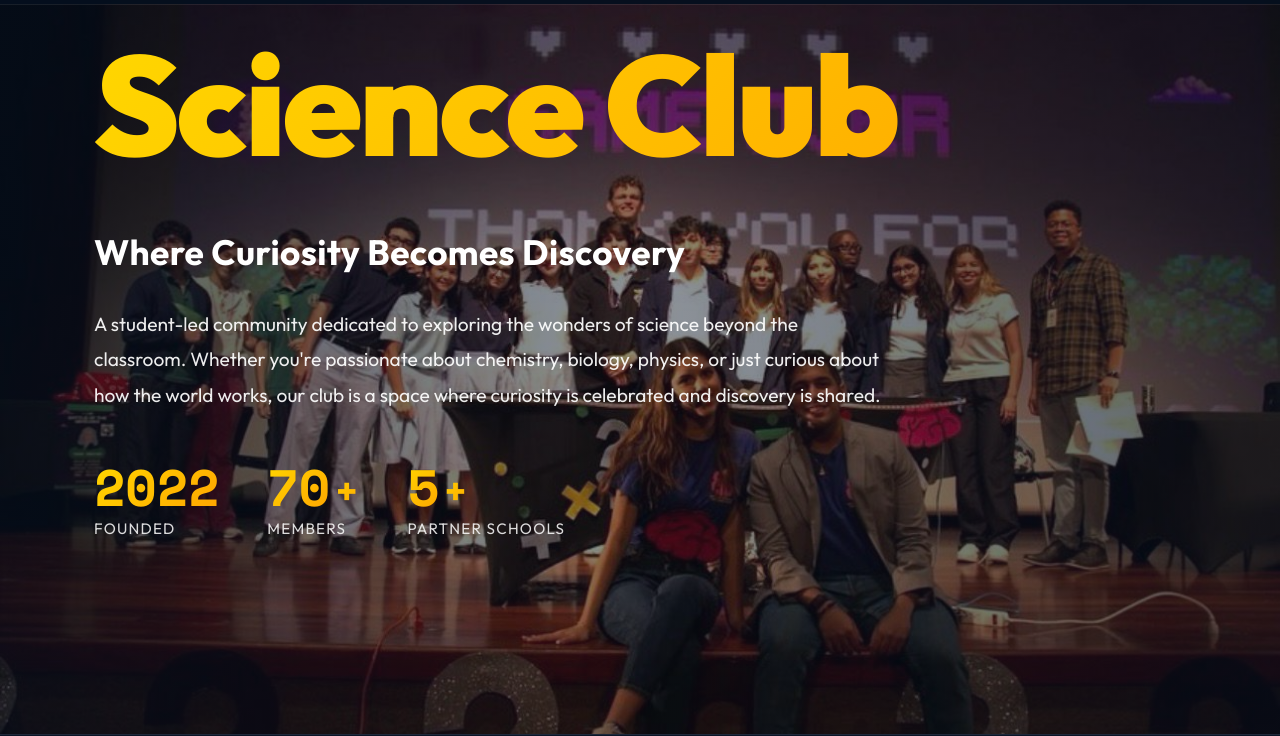
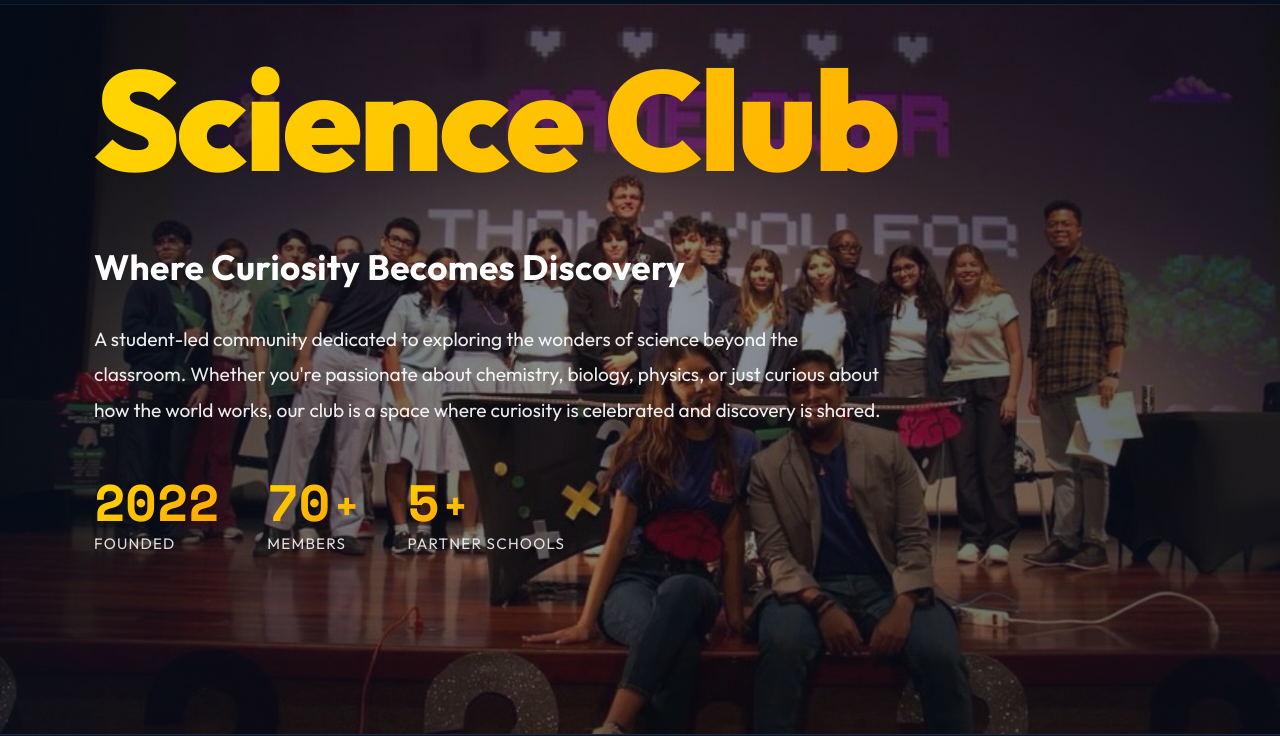
Before and after one commit to jakekim77385/Science-Club, a website: page public/index.html in a window 1280 px wide. Shown: the part 66-802 px from the top of the page. Drawn offline with nearby package versions, Linux system fonts and the light colour scheme; a web font is replaced by a local one.

Commit message:
Nudge hero content down 15px

```diff
--- a/public/css/style.css
+++ b/public/css/style.css
@@ -255,7 +255,7 @@ input, select, button { font-family: inherit; }
   display: grid;
   grid-template-columns: 1fr;
   align-items: flex-start;
-  padding: 100px 0 60px;
+  padding: 115px 0 60px;
   max-width: 100%;
   margin: 0;
   position: relative;
```
